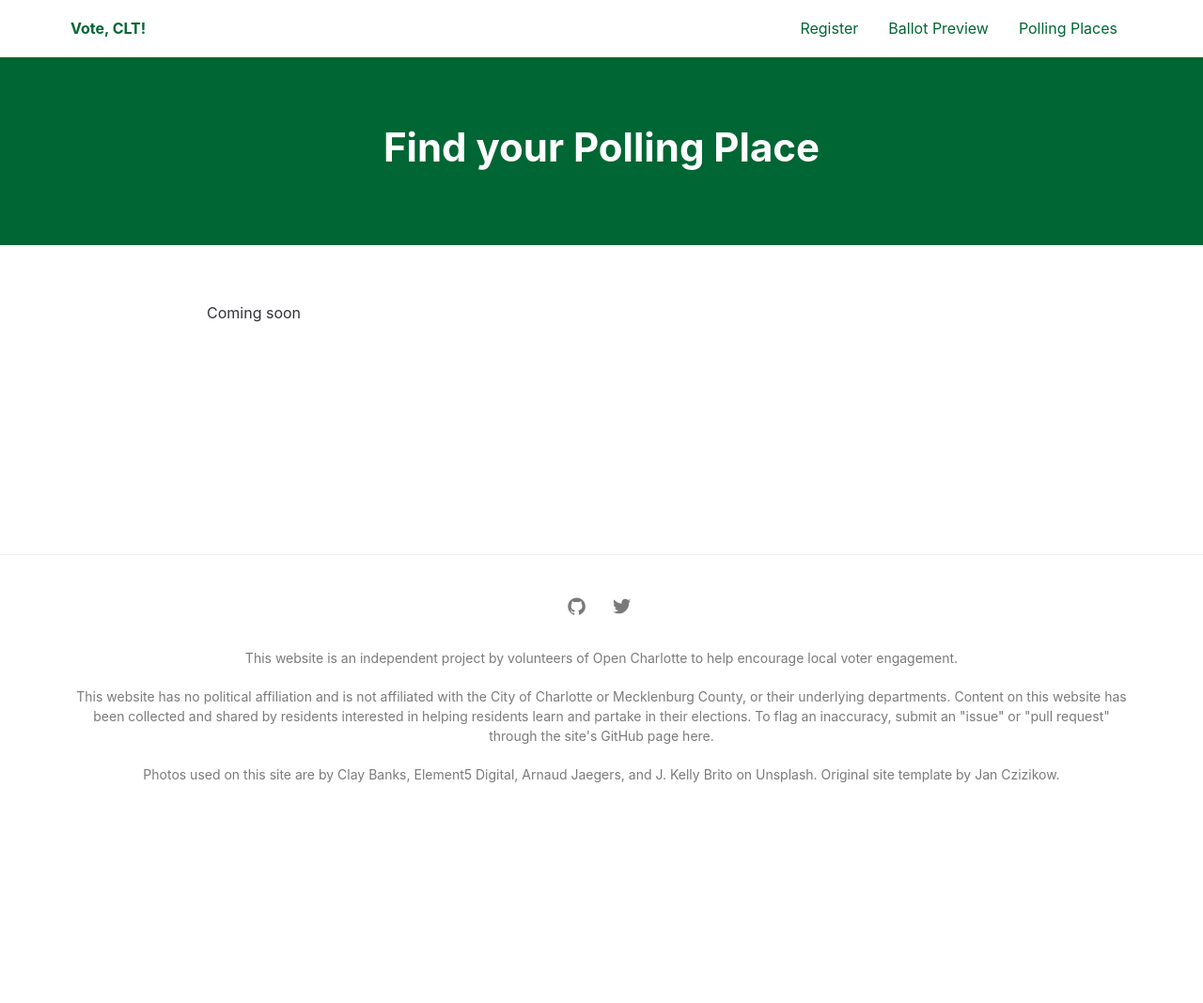
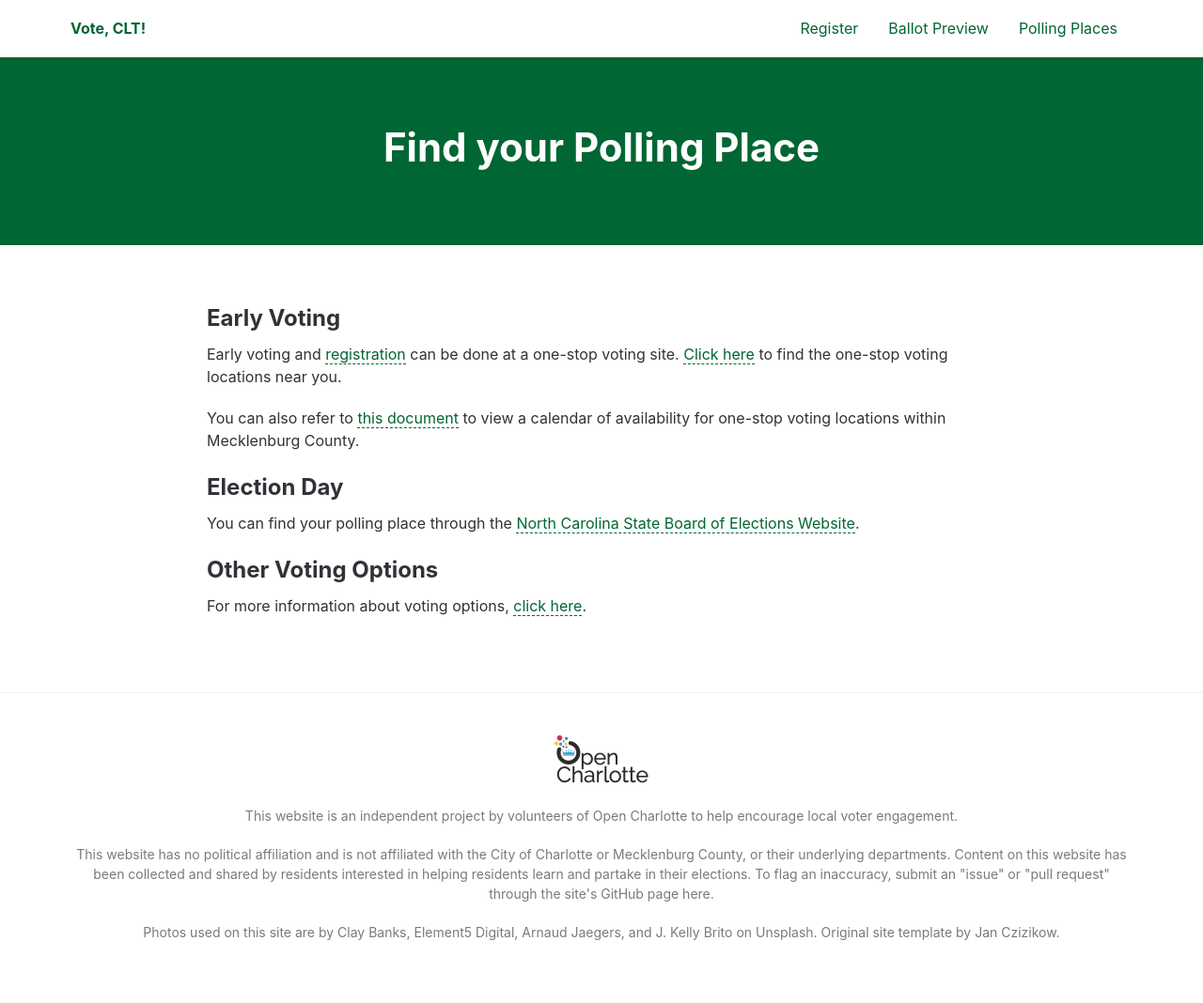
Before and after one commit to jarrettkong/vote-clt-site, a Jekyll site: the page built from locations.md, in a window 1280 px wide. Shown: the whole page at 94% size. Built offline with Jekyll 4.4.1, drawn with Linux system fonts in a browser that asks for light colours; before the commit the page ends 900 px from its top, so only the background shows below that.

Commit message:
feat: Update OG tags (+7 squashed commits) Squashed commits: [6ab63ac] feat: Replace footer social icons with Open Charlotte logo [09bd444] feat: Tracking pageviews [87514db] fix: Stop losing the custom GH Pages domain [2cee89a] feat: Added some information to the ballot and locations pages [3b6759a] fix: Base url fix? 🤔 [c6c556d] chore: Quick readme updates [3156984] chore: GH Pages config

```diff
--- /dev/null
+++ b/CNAME
@@ -0,0 +1 @@
+voteclt.com
--- a/_config.yml
+++ b/_config.yml
@@ -1,7 +1,7 @@
 # SITE CONFIGURATION
 title: "Vote, CLT"
 author: Open Charlotte Brigade
-description: ""
+description: "Helping Charlotte get informed and vote in the 2019 election."
 baseurl: "/"
 url: "https://voteclt.com/"
 
@@ -13,6 +13,8 @@
     - https://www.facebook.com/OpenCLTBrigade
     - https://github.com/opencltbrigade
 
+logo: '/assets/img/og-logo.png'
+
 # THEME SETTINGS
 navigation: # Navigation links
   - {name: 'Register', link: '/register'}
@@ -22,9 +24,6 @@
 tagline: ""
 
 email: info@opencharlotte.org
-
-twitter_username: opencltbrigade # replace with your_twitter_username or comment to remove link from footer
-github_username:  opencltbrigade # replace with your_github_username or comment to remove link from footer
 
 # BUILD SETTINGS
 markdown: kramdown
--- a/_includes/footer.html
+++ b/_includes/footer.html
@@ -1,18 +1,11 @@
 <footer class="footer">
   <div class="container">
-    <nav class="social">
-      {% if site.github_username %}
-        <a class="social__link" target="_blank" rel="noopener noreferrer" href="https://github.com/{{ site.github_username }}">
-          <svg class="social__icon" viewBox="0 0 20 20" width="20px" height="20px"><path d="M7.999,0.431c-4.285,0-7.76,3.474-7.76,7.761 c0,3.428,2.223,6.337,5.307,7.363c0.388,0.071,0.53-0.168,0.53-0.374c0-0.184-0.007-0.672-0.01-1.32 c-2.159,0.469-2.614-1.04-2.614-1.04c-0.353-0.896-0.862-1.135-0.862-1.135c-0.705-0.481,0.053-0.472,0.053-0.472 c0.779,0.055,1.189,0.8,1.189,0.8c0.692,1.186,1.816,0.843,2.258,0.645c0.071-0.502,0.271-0.843,0.493-1.037 C4.86,11.425,3.049,10.76,3.049,7.786c0-0.847,0.302-1.54,0.799-2.082C3.768,5.507,3.501,4.718,3.924,3.65 c0,0,0.652-0.209,2.134,0.796C6.677,4.273,7.34,4.187,8,4.184c0.659,0.003,1.323,0.089,1.943,0.261 c1.482-1.004,2.132-0.796,2.132-0.796c0.423,1.068,0.157,1.857,0.077,2.054c0.497,0.542,0.798,1.235,0.798,2.082 c0,2.981-1.814,3.637-3.543,3.829c0.279,0.24,0.527,0.713,0.527,1.437c0,1.037-0.01,1.874-0.01,2.129 c0,0.208,0.14,0.449,0.534,0.373c3.081-1.028,5.302-3.935,5.302-7.362C15.76,3.906,12.285,0.431,7.999,0.431z"/></svg>
+    <span>
+      <p>
+        <a href="https://opencharlotte.org" rel="noopener noreferrer">
+          <img src="/assets/img/open-clt-400.png" alt="Open Charlotte Logo" style="max-width: 100px;">
         </a>
-      {% endif %}
-      {% if site.twitter_username %}
-        <a class="social__link" target="_blank" rel="noopener noreferrer" href="https://www.twitter.com/{{ site.twitter_username }}">
-          <svg class="social__icon" viewBox="0 0 20 20" width="20px" height="20px"><path d="M15.969,3.058c-0.586,0.26-1.217,0.436-1.878,0.515c0.675-0.405,1.194-1.045,1.438-1.809c-0.632,0.375-1.332,0.647-2.076,0.793c-0.596-0.636-1.446-1.033-2.387-1.033c-1.806,0-3.27,1.464-3.27,3.27 c0,0.256,0.029,0.506,0.085,0.745C5.163,5.404,2.753,4.102,1.14,2.124C0.859,2.607,0.698,3.168,0.698,3.767 c0,1.134,0.577,2.135,1.455,2.722C1.616,6.472,1.112,6.325,0.671,6.08c0,0.014,0,0.027,0,0.041c0,1.584,1.127,2.906,2.623,3.206 C3.02,9.402,2.731,9.442,2.433,9.442c-0.211,0-0.416-0.021-0.615-0.059c0.416,1.299,1.624,2.245,3.055,2.271 c-1.119,0.877-2.529,1.4-4.061,1.4c-0.264,0-0.524-0.015-0.78-0.046c1.447,0.928,3.166,1.469,5.013,1.469 c6.015,0,9.304-4.983,9.304-9.304c0-0.142-0.003-0.283-0.009-0.423C14.976,4.29,15.531,3.714,15.969,3.058z"/></svg>
-        </a>
-      {% endif %}
-    </nav>
-    <span>
+      </p>
       <p>
         This website is an independent project by volunteers of <a href="https://opencharlotte.org">Open Charlotte</a> to help
         encourage local voter engagement.
--- a/locations.md
+++ b/locations.md
@@ -4,4 +4,16 @@
 permalink: /locations/
 ---
 
-Coming soon
+## Early Voting
+
+Early voting and [registration](/register) can be done at a one-stop voting site. [Click here](https://vt.ncsbe.gov/ossite/) to find the one-stop voting locations near you.
+
+You can also refer to [this document](https://www.mecknc.gov/BOE/Documents/early%20voting%20calendar%20for%20MECK1911.pdf) to view a calendar of availability for one-stop voting locations within Mecklenburg County.
+
+## Election Day
+
+You can find your polling place through the [North Carolina State Board of Elections Website](https://vt.ncsbe.gov/PPLkup/).
+
+## Other Voting Options
+
+For more information about voting options, [click here](https://www.ncsbe.gov/Voting-Options).
```
Also changed, not shown: other parts of _includes/footer.html (+9 -0 lines), _layouts/default.html (+2 -10 lines), ballot.md (+9 -1 lines), .travis.yml, README.md, assets/img/og-logo.png (added), assets/img/open-clt-400.png (added).
